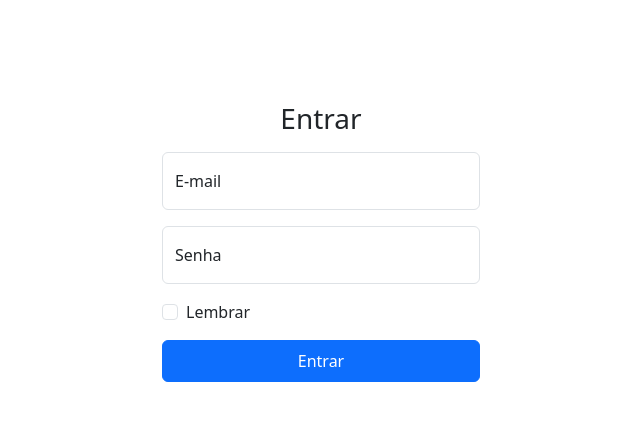
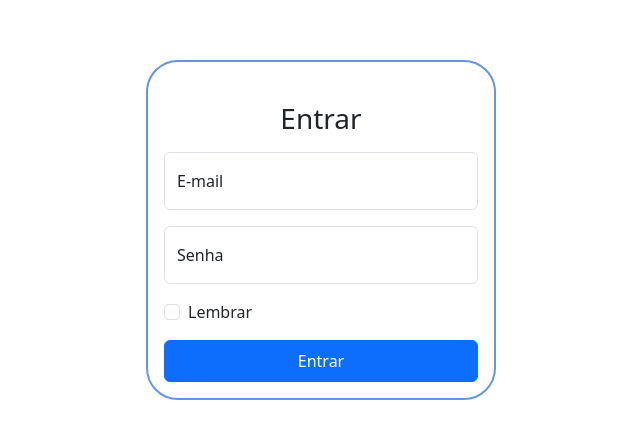
Before and after one commit to GaTrani/SiteMecanica, a plain HTML site: page site/index.html in a window 1280 px wide. Shown: the part 170-608 px from the top of the page, without its empty margins (319-959 px from the left). Drawn offline with nearby package versions, Linux system fonts and the light colour scheme.

Commit message:
Update style.css

```diff
--- a/site/style.css
+++ b/site/style.css
@@ -5,4 +5,6 @@ html, body{
 .form-container{
     max-width: 350px;
     padding: 1rem;
+    border: 2px solid #6496e2;
+    border-radius: 2rem;
 }
```
